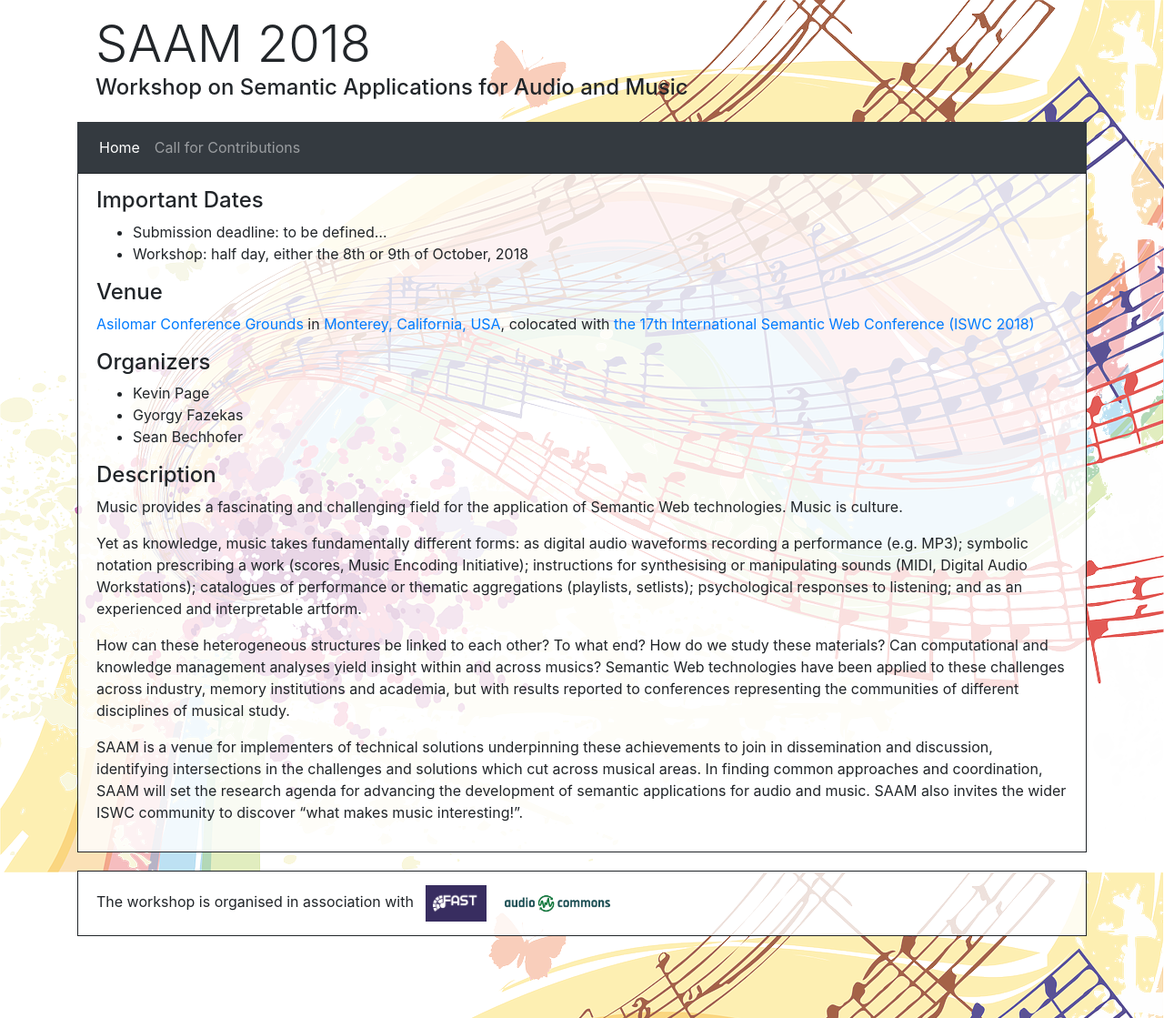
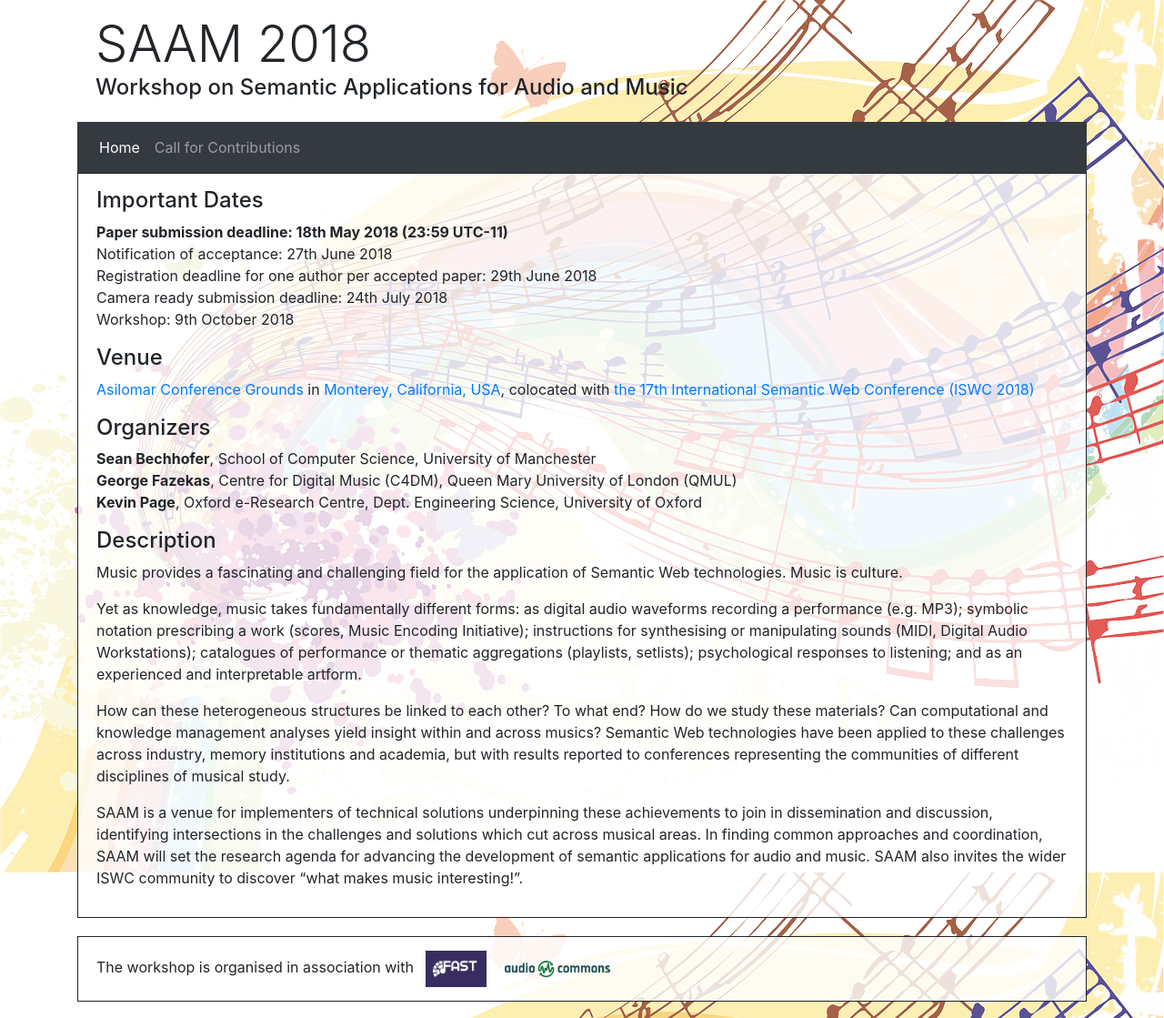
Before and after one commit to AudioCommons/SAAM2018-Website, a Jekyll site: the page built from index.md, in a window 1280 px wide. Shown: the whole page at 91% size. Built offline with Jekyll 4.4.1, drawn with Linux system fonts in a browser that asks for light colours; nearby versions of some CDN libraries.

Commit message:
Fix homepage

```diff
--- a/index.md
+++ b/index.md
@@ -4,8 +4,11 @@ title: Semantic Applications for Audio and Music
 id: home
 ---
 #### Important Dates
-- Submission deadline: to be defined...
-- Workshop: half day, either the 8th or 9th of October, 2018
+__Paper submission deadline: 18th May 2018 (23:59 UTC-11)__
+Notification of acceptance: 27th June 2018
+Registration deadline for one author per accepted paper: 29th June 2018
+Camera ready submission deadline: 24th July 2018
+Workshop: 9th October 2018
 
 #### Venue
 [Asilomar Conference Grounds](https://www.visitasilomar.com/)
@@ -13,9 +16,9 @@ in [Monterey, California, USA](https://goo.gl/maps/AxGeD75finr),
 colocated with [the 17th International Semantic Web Conference (ISWC 2018)](http://iswc2018.semanticweb.org/)
 
 #### Organizers
-- Kevin Page
-- Gyorgy Fazekas
-- Sean Bechhofer
+__Sean Bechhofer__, School of Computer Science, University of Manchester
+__George Fazekas__, Centre for Digital Music (C4DM), Queen Mary University of London (QMUL)
+__Kevin Page__, Oxford e-Research Centre, Dept. Engineering Science, University of Oxford
 
 #### Description
 Music provides a fascinating and challenging field for the application of Semantic Web technologies. Music is culture.
```
